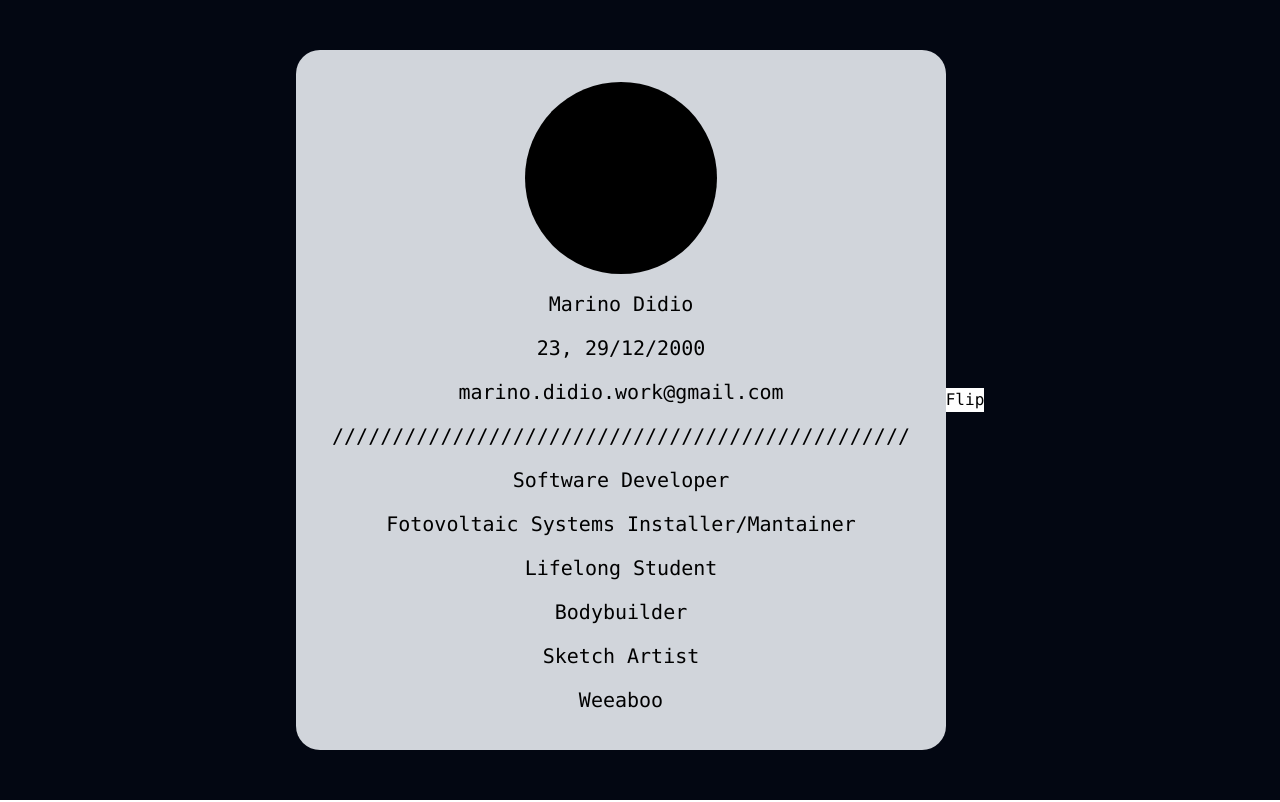
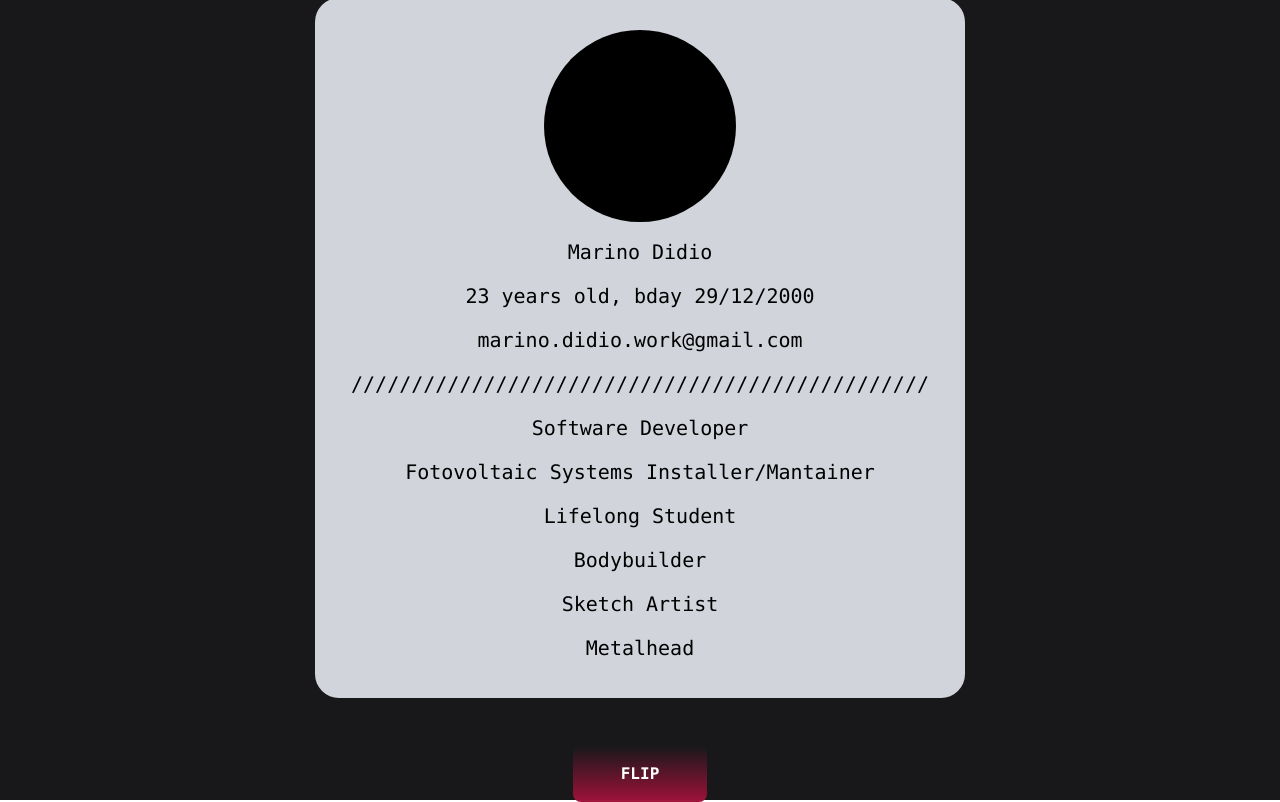
Before and after one commit to mardisen/card-portfolio, a React (Create React App) app: page / in a window 1280 px wide. Built offline with nearby package versions, Linux system fonts and the light colour scheme.

Commit message:
Flip functionality implemented + refactorings

```diff
--- a/src/components/App/App.tsx
+++ b/src/components/App/App.tsx
@@ -6,7 +6,7 @@ function App() {
 
 
   return (
-    <div className="flex justify-center items-center w-full h-screen font-mono bg-gray-950">
+    <div className="flex flex-col justify-center items-center space-y-12 w-full h-screen font-mono bg-zinc-900">
       <Wrapper />
     </div>
   );
--- a/src/components/Front/Front.tsx
+++ b/src/components/Front/Front.tsx
@@ -8,7 +8,7 @@ function Front() {
                 <div className="w-32 h-32 bg-black rounded-full xl:w-48 xl:h-48">{/* TODO: add image */}</div>
                 <div>Marino Didio</div>
                 <div>
-                    {age}, {bday.toLocaleDateString('it-IT')}
+                    {age} years old, bday {bday.toLocaleDateString('it-IT')}
                 </div>
                 <div>
                     <a href="mailto://marino.didio.work@gmail.com">marino.didio.work@gmail.com</a>
@@ -16,17 +16,17 @@ function Front() {
 
 {/* Put Proper Separator */}
                 <div>////////////////////////////////////////////////</div>
-                <div> Software Developer</div>
+                <div>Software Developer</div>
 
-                <div> Fotovoltaic Systems Installer/Mantainer</div>
+                <div>Fotovoltaic Systems Installer/Mantainer</div>
 
-                <div> Lifelong Student</div>
+                <div>Lifelong Student</div>
 
-                <div> Bodybuilder</div>
+                <div>Bodybuilder</div>
 
-                <div> Sketch Artist</div>
+                <div>Sketch Artist</div>
 
-                <div> Weeaboo</div>
+                <div>Metalhead</div>
             </div>
         </div>
     );
--- a/src/components/Wrapper/Wrapper.tsx
+++ b/src/components/Wrapper/Wrapper.tsx
@@ -1,7 +1,7 @@
-import { useState, useCallback, MouseEventHandler, useRef } from 'react';
+import { useState, useCallback, MouseEventHandler, useRef, useEffect } from 'react';
 import Back from '../Back/Back';
 import Front from '../Front/Front';
-import { motion } from 'framer-motion';
+import { animate, motion } from 'framer-motion';
 
 type Coordinates = {
     x: number;
@@ -36,16 +36,20 @@ function Wrapper() {
         setFlipped(!flipped);
     }, [flipped, setFlipped]);
 
+    useEffect(() => {
+        animate(ref.current, { rotateY: flipped ? 180 : 0 }, { type: 'spring', stiffness: 100, bounce: 0.7 });
+    }, [flipped, hovering]);
+
     return (
         <>
             <motion.div
                 className="grid grid-cols-1 grid-rows-1 place-items-center w-fit h-fit card"
-                style={{transformPerspective: 4000}}
+                style={{ transformPerspective: 4000, originX: 0.5, originY: 0.5 }}
                 whileHover={{
                     rotateX: rotation.y,
-                    rotateY: rotation.x,
+                    rotateY: rotation.x + (flipped ? 180 : 0),
                     originX: 0.5,
-                    originY: 0.5,
+                    originY: 0.5
                 }}
                 transition={{ type: 'spring', stiffness: 100, bounce: 0.7 }}
                 onMouseEnter={() => setHovering(true)}
@@ -64,7 +68,11 @@ function Wrapper() {
                 </div>
             </motion.div>
 
-            <button className="bg-white" onClick={onFlip}>
+            <button
+                className="px-12 py-4 font-bold text-white uppercase bg-gradient-to-b from-transparent via-rose-800 to-rose-900 rounded-lg transition-all duration-500 bg-size-200 bg-pos-0 hover:bg-pos-100"
+                onClick={onFlip}
+            >
+                {/* <button className="px-12 py-4 bg-gradient-to-r from-amber-600 to-red-700 rounded-2xl" onClick={onFlip}> */}
                 Flip
             </button>
         </>
--- a/tailwind.config.js
+++ b/tailwind.config.js
@@ -1,8 +1,16 @@
 /** @type {import('tailwindcss').Config} */
 module.exports = {
-  content: ["./src/**/*.{js,jsx,ts,tsx}",],
-  theme: {
-    extend: {},
-  },
-  plugins: [],
-}
+    content: ['./src/**/*.{js,jsx,ts,tsx}'],
+    theme: {
+        extend: {
+            backgroundSize: {
+                'size-200': '200% 200%'
+            },
+            backgroundPosition: {
+                'pos-0': '0% 0%',
+                'pos-100': '100% 100%'
+            }
+        }
+    },
+    plugins: []
+};
```
